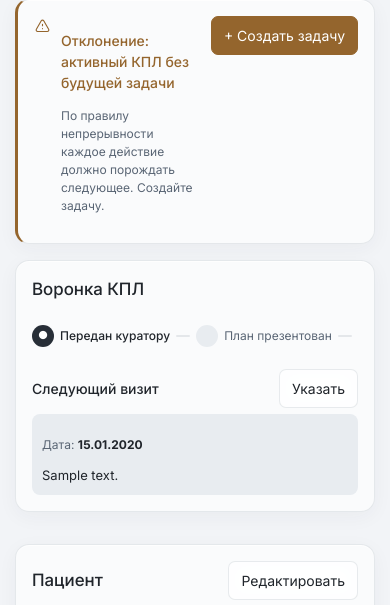
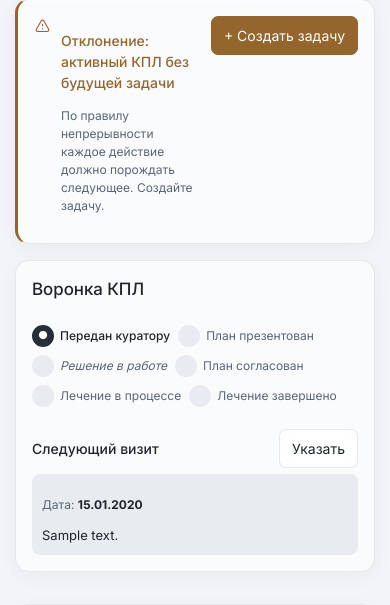
Before and after one commit to EscapingKotaro/CleanTeeth, a Django app: page /cases/1/ in a window 390 px wide. Shown: the part 54-659 px from the top of the page. Run offline with Django 5.2, Linux system fonts and the light colour scheme; a user stored in the database is signed in; tables that the repository leaves empty hold one stand-in row (values such as "Sample post").

Commit message:
Update dento-theme.css

```diff
--- a/static/css/dento-theme.css
+++ b/static/css/dento-theme.css
@@ -769,3 +769,17 @@ button:not(.btn-primary):hover, .btn:not(.btn-primary):hover { transform: transl
 .dg-funnel-step.optional .dg-funnel-label { font-style: italic; }
 .dg-funnel-line { flex: 1 0 14px; min-width: 14px; height: 2px; border-radius: 1px; background: var(--dg-line); }
 .dg-funnel-line.past { background: var(--dg-main); }
+
+
+@media (max-width: 900px) {
+  .dg-funnel {
+    flex-wrap: wrap;
+    gap: 8px;
+  }
+  .dg-funnel-line {
+    display: none;
+  }
+  .dg-funnel-step {
+    flex: 0 0 auto;
+  }
+}
```
